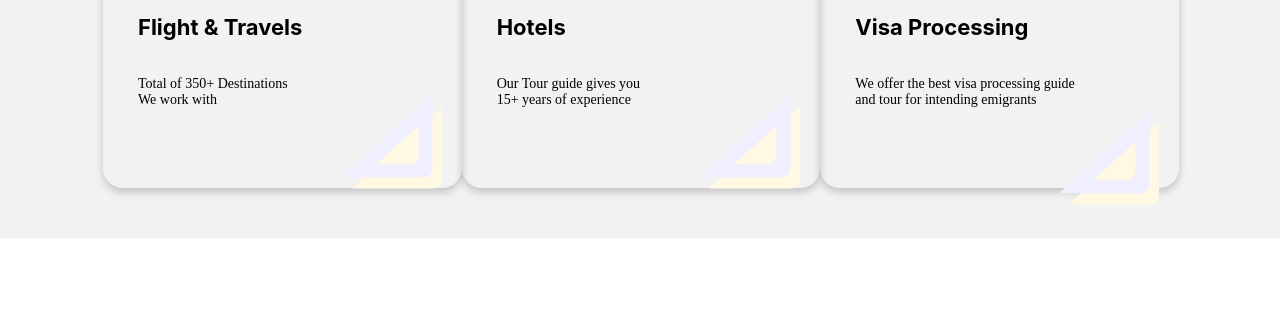
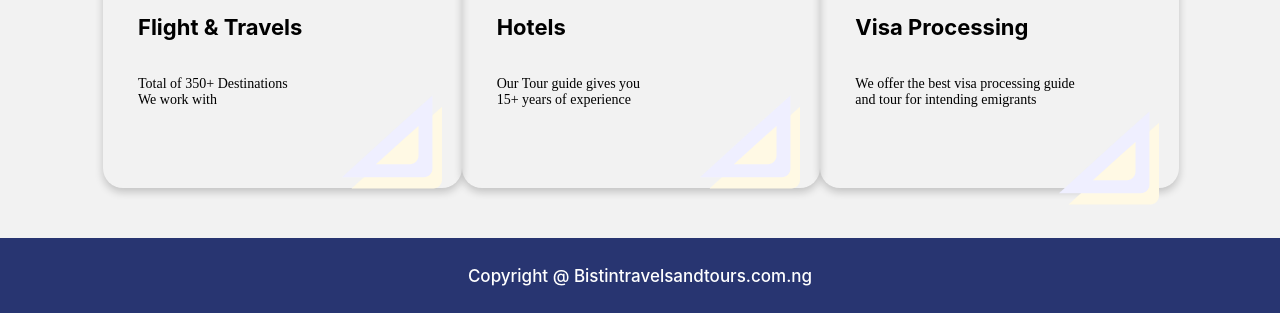
Before and after one commit to Rjjons/figma-practice-one, a plain HTML site: page html/index.html in a window 1280 px wide. Shown: the part 1032-1345 px from the top of the page. Before the commit the page ends 1270 px from the top, so only its background shows below. Drawn offline with Linux system fonts and the light colour scheme.

Commit message:
Added the footer.

```diff
--- a/css/styles.css
+++ b/css/styles.css
@@ -128,11 +128,6 @@ nav a.split {
         margin-top: 40px;
     }
 
-
-
-
-
-
 .offer-section {
   background-color: #f2f2f2;
   padding: 50px 0;
@@ -222,3 +217,21 @@ nav a.split {
   width: inherit;
   height: 10px;
 }
+
+
+.frank-foot{
+  color: hsla(0, 0%, 100%, 1);
+  font-size: 17px;
+  width: 100%;
+  height: 75px;
+  background: hsla(229, 48%, 30%, 1);
+  overflow: hidden;
+  width: 100%;
+  font-family: 'inter';
+  line-height: 20px;
+  font-weight: 500;
+  display: flex;
+  align-items: center;
+  justify-content: center;
+
+}
--- a/html/index.html
+++ b/html/index.html
@@ -83,6 +83,14 @@
         </div>
       </div>
     </section>
-    <footer></footer>
+    <footer>
+      <div class="frank-foot">
+        <div>
+          <p>
+            Copyright @ Bistintravelsandtours.com.ng
+        </p>
+         </div>
+      </div>
+    </footer>
   </body>
 </html>
```
